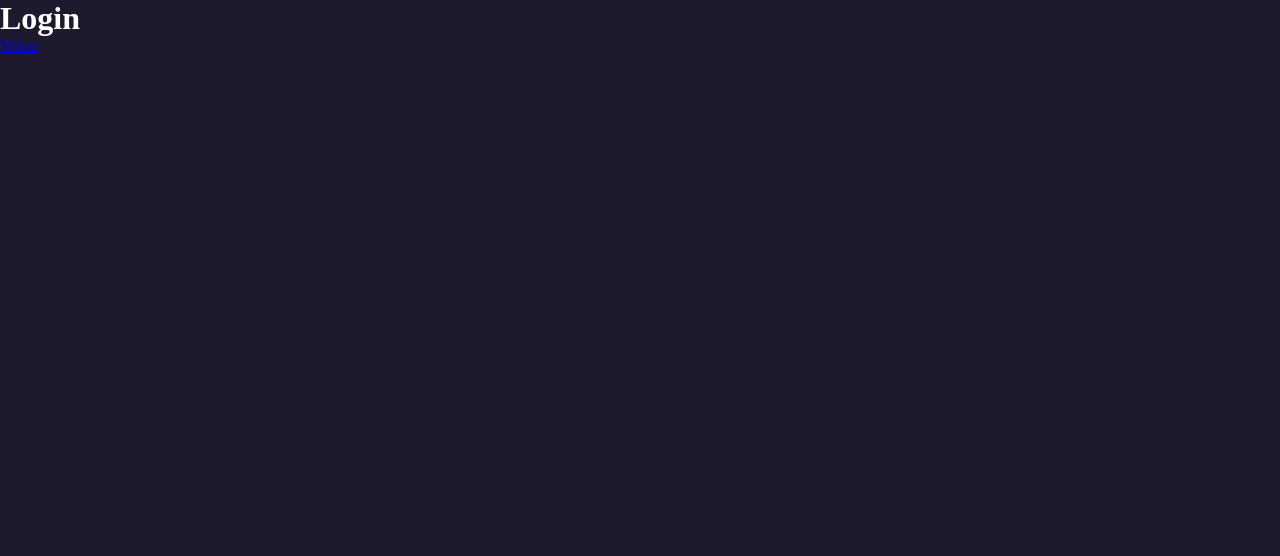
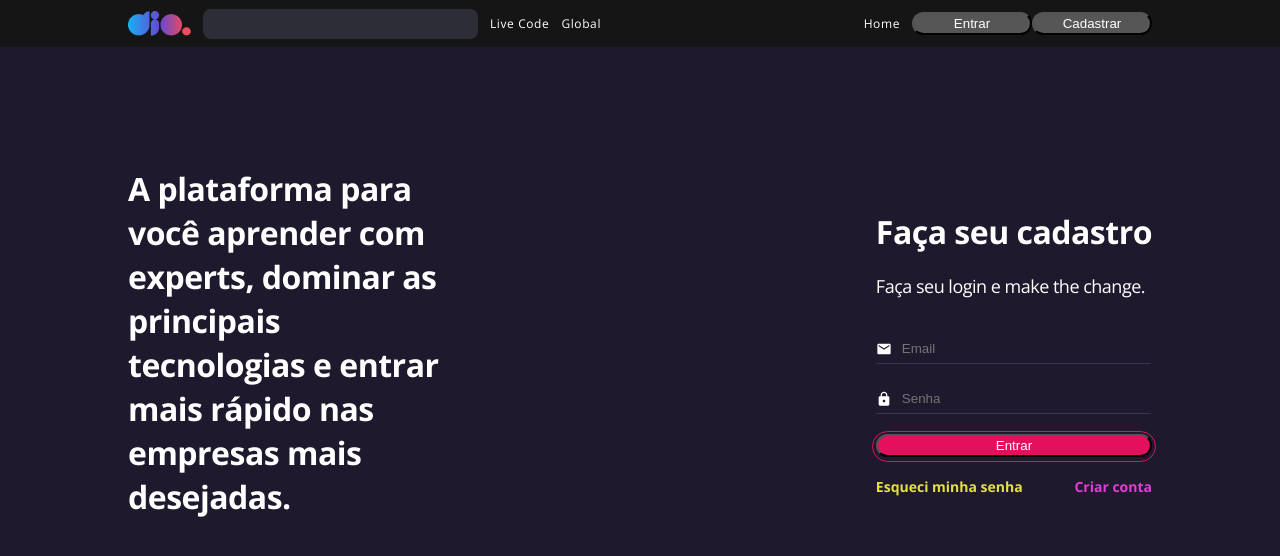
Before and after one commit to Amadeo-Frontend/Dio-Clone, a React (Create React App) app: page /login in a window 1280 px wide. Shown: the top 556 px of the page. Built offline with nearby package versions, Linux system fonts and the light colour scheme.

Commit message:
add: tela de login

```diff
--- a/package.json
+++ b/package.json
@@ -8,6 +8,7 @@
     "@testing-library/user-event": "^13.5.0",
     "react": "^18.2.0",
     "react-dom": "^18.2.0",
+    "react-icons": "^4.11.0",
     "react-router-dom": "^6.17.0",
     "react-scripts": "5.0.1",
     "styled-components": "^6.1.0",
--- a/public/index.html
+++ b/public/index.html
@@ -6,6 +6,12 @@
     <meta name="viewport" content="width=device-width, initial-scale=1" />
     <meta name="theme-color" content="#000000" />
     <meta name="description" content="Dashboard" />
+    <link rel="preconnect" href="https://fonts.googleapis.com" />
+    <link rel="preconnect" href="https://fonts.gstatic.com" crossorigin />
+    <link
+      href="https://fonts.googleapis.com/css2?family=Open+Sans:ital,wght@0,400;0,500;0,600;0,700;0,800;1,600;1,800&display=swap"
+      rel="stylesheet"
+    />
     <title>Dashboard - Dio</title>
   </head>
   <body>
--- a/src/components/Button/styles.js
+++ b/src/components/Button/styles.js
@@ -16,6 +16,11 @@
       min-width: 167px;
       background-color: #e4105d;
 
+      &:hover {
+        background-color: #ff007f;
+        opacity: 0.6;
+      }
+
       &::after {
         content: '';
         position: absolute;
@@ -25,6 +30,11 @@
         width: calc(100% + 10px);
         height: calc(100% + 10px);
         border-radius: 22px;
+        cursor: pointer;
+
+        &:hover {
+          border-color: #ff007f; /* Mude a cor da borda no hover */
+        }
       }
     `}
 `;
--- a/src/components/Header/index.jsx
+++ b/src/components/Header/index.jsx
@@ -17,16 +17,16 @@
         <Container>
           <Row>
             <img src={logo} alt="Logo da Dio" />
-            <Button title="Entrar" />
-            <Button title="Cadastrar" />
-          </Row>
-          <Row>
-            <MenuRight href="#">Home</MenuRight>
             <BuscarInput>
               <Input />
             </BuscarInput>
             <Menu>Live Code</Menu>
             <Menu>Global</Menu>
+          </Row>
+          <Row>
+            <MenuRight href="#">Home</MenuRight>
+            <Button title="Entrar" />
+            <Button title="Cadastrar" />
           </Row>
         </Container>
       </Wrapper>
--- a/src/components/Header/styles.js
+++ b/src/components/Header/styles.js
@@ -44,7 +44,7 @@
 `;
 
 export const Menu = styled.a`
-  font-family: 'Open Sans';
+  font-family: 'Open Sans', sans-serif;
   font-style: normal;
   font-size: 12px;
   line-height: 25px;
@@ -57,7 +57,7 @@
 `;
 
 export const MenuRight = styled.a`
-  font-family: 'Open Sans';
+  font-family: 'Open Sans', sans-serif;
   font-style: normal;
   font-size: 12px;
   line-height: 25px;
@@ -82,7 +82,7 @@
   flex: 1;
   outline: none;
   border: none;
-  font-family: 'Open Sans';
+  font-family: 'Open Sans', sans-serif;
   font-style: normal;
   color: #fff;
 `;
--- /dev/null
+++ b/src/components/Input/input.jsx
@@ -0,0 +1,12 @@
+import { IconContainer, InputContainer, InputText } from './styles';
+
+const Input = ({ leftIcon, name, ...rest }) => {
+  return (
+    <InputContainer>
+      {leftIcon && <IconContainer>{leftIcon}</IconContainer>}
+      <InputText {...rest} />
+    </InputContainer>
+  );
+};
+
+export { Input };
--- /dev/null
+++ b/src/components/Input/styles.js
@@ -0,0 +1,26 @@
+import styled from 'styled-components';
+
+export const InputContainer = styled.div`
+  width: 100%;
+  max-width: 275px;
+  height: 30px;
+  border-bottom: 1px solid #3b3450;
+  display: flex;
+  align-items: center;
+  margin-bottom: 20px;
+`;
+
+export const IconContainer = styled.div`
+  margin-right: 10px;
+  display: flex;
+  align-items: center;
+`;
+
+export const InputText = styled.input`
+  width: 100%;
+  background-color: transparent;
+  color: white;
+  border: 0;
+  outline: none;
+  height: 30px;
+`;
--- a/src/pages/Home/index.jsx
+++ b/src/pages/Home/index.jsx
@@ -1,12 +1,34 @@
-import { Link } from 'react-router-dom';
+import banner from '../../assets/banner.png';
+import { Button } from '../../components/Button';
 import { Header } from '../../components/Header';
+import { Container, TextContent, Title, TitleHighLigth } from './styles';
 const Home = () => {
   return (
     <>
-      <div>
-        <Header />
-        <Link to="/login">Fazer login</Link>
-      </div>
+      <Header />
+      <Container>
+        <div>
+          <Title>
+            <TitleHighLigth>
+              Implemente <br />
+            </TitleHighLigth>
+            o seu futuro global agora!
+          </Title>
+          <TextContent>
+            Domine as tecnologias utilizadas pelas empresas mais inovadoras do
+            mundo e encare seu novo desafio profissional, evoluindo em
+            comunidade com os melhores experts.
+          </TextContent>
+          <Button
+            title="Começar agora"
+            variant="secundary"
+            onClick={() => null}
+          />
+        </div>
+        <div>
+          <img src={banner} alt="Foto banner" />
+        </div>
+      </Container>
     </>
   );
 };
--- /dev/null
+++ b/src/pages/Home/styles.js
@@ -0,0 +1,39 @@
+import styled from 'styled-components';
+
+export const Container = styled.main`
+  width: 100%;
+  max-width: 80%;
+  margin: 0 auto;
+  margin-top: 120px;
+  display: flex;
+  align-items: center;
+  justify-content: space-between;
+  flex-direction: row;
+`;
+
+export const Title = styled.h2`
+  font-family: 'Open Sans', sans-serif;
+  font-style: normal;
+  font-weight: 700;
+  font-size: 32px;
+  line-height: 44px;
+  letter-spacing: -0.5px;
+  width: 320px;
+  margin-bottom: 20px;
+  color: #fff;
+`;
+
+export const TitleHighLigth = styled.span`
+  color: #e4105d;
+`;
+
+export const TextContent = styled.p`
+  font-family: 'Open Sans', sans-serif;
+  font-style: normal;
+  font-weight: 400;
+  font-size: 16px;
+  line-height: 22px;
+  width: 420px;
+  margin-bottom: 20px;
+  color: #fff;
+`;
--- a/src/pages/login/index.jsx
+++ b/src/pages/login/index.jsx
@@ -1,10 +1,56 @@
-import { Link } from 'react-router-dom';
+import { MdEmail, MdLock } from 'react-icons/md';
+import { Button } from '../../components/Button';
+import { Header } from '../../components/Header';
+import { Input } from '../../components/Input/input';
+import {
+  Column,
+  Container,
+  CriarText,
+  EsqueciText,
+  Row,
+  SubtitleLogin,
+  Title,
+  TitleLogin,
+  Wrapper,
+} from './styles';
 const Login = () => {
   return (
-    <div>
-      <h1>Login</h1>
-      <Link to="/">Voltar</Link>
-    </div>
+    <>
+      <Header />
+      <Container>
+        <Column>
+          <Title>
+            A plataforma para você aprender com experts, dominar as principais
+            tecnologias e entrar mais rápido nas empresas mais desejadas.
+          </Title>
+        </Column>
+        <div>
+          <Wrapper>
+            <TitleLogin>Faça seu cadastro</TitleLogin>
+            <SubtitleLogin>Faça seu login e make the change.</SubtitleLogin>
+            <form>
+              <Input
+                placeholder="Email"
+                type="email"
+                leftIcon={<MdEmail />}
+                required
+              />
+              <Input
+                placeholder="Senha"
+                type="password"
+                leftIcon={<MdLock />}
+                required
+              />
+              <Button title="Entrar" variant="secundary" />
+            </form>
+            <Row>
+              <EsqueciText>Esqueci minha senha</EsqueciText>
+              <CriarText>Criar conta</CriarText>
+            </Row>
+          </Wrapper>
+        </div>
+      </Container>
+    </>
   );
 };
 
--- /dev/null
+++ b/src/pages/login/styles.js
@@ -0,0 +1,88 @@
+import styled from 'styled-components';
+
+export const Wrapper = styled.div`
+  max-width: 300px;
+`;
+
+export const Column = styled.div`
+  flex: 1;
+`;
+
+export const Row = styled.div`
+  display: flex;
+  flex-direction: row;
+  justify-content: space-between;
+  align-items: center;
+  margin-top: 20px;
+`;
+
+export const Container = styled.main`
+  width: 100%;
+  max-width: 80%;
+  margin: 0 auto;
+  margin-top: 120px;
+  display: flex;
+  justify-content: space-between;
+  align-items: center;
+  flex-direction: row;
+`;
+
+export const Title = styled.h2`
+  font-family: 'Open Sans', sans-serif;
+  font-style: normal;
+  font-weight: 700;
+  font-size: 32px;
+  line-height: 44px;
+  letter-spacing: -0.5px;
+  width: 320px;
+  margin-bottom: 20px;
+  color: #fff;
+`;
+
+export const TitleLogin = styled.p`
+  font-family: 'Open Sans', sans-serif;
+  font-style: normal;
+  font-weight: 700;
+  font-size: 32px;
+  line-height: 44px;
+  letter-spacing: -0.5px;
+  margin-bottom: 20px;
+`;
+
+export const SubtitleLogin = styled.p`
+  font-family: 'Open Sans', sans-serif;
+  font-style: normal;
+  font-weight: 400;
+  font-size: 18px;
+  line-height: 25px;
+  letter-spacing: -0.5px;
+  margin-bottom: 35px;
+`;
+
+export const EsqueciText = styled.p`
+  font-family: 'Open Sans', sans-serif;
+  font-style: normal;
+  font-weight: 700;
+  font-size: 14px;
+  line-height: 19px;
+  color: #e5e044;
+  cursor: pointer;
+
+  &:hover {
+    opacity: 0.6;
+  }
+`;
+
+export const CriarText = styled.p`
+  font-family: 'Open Sans', sans-serif;
+  font-style: normal;
+  font-weight: 700;
+  font-size: 14px;
+  line-height: 19px;
+  color: #e23dd7;
+  cursor: pointer;
+
+  &:hover {
+    opacity: 0.6;
+  }
+`;
```
Also changed, not shown: 2 other files (tests, documents, lock files or other folders).
